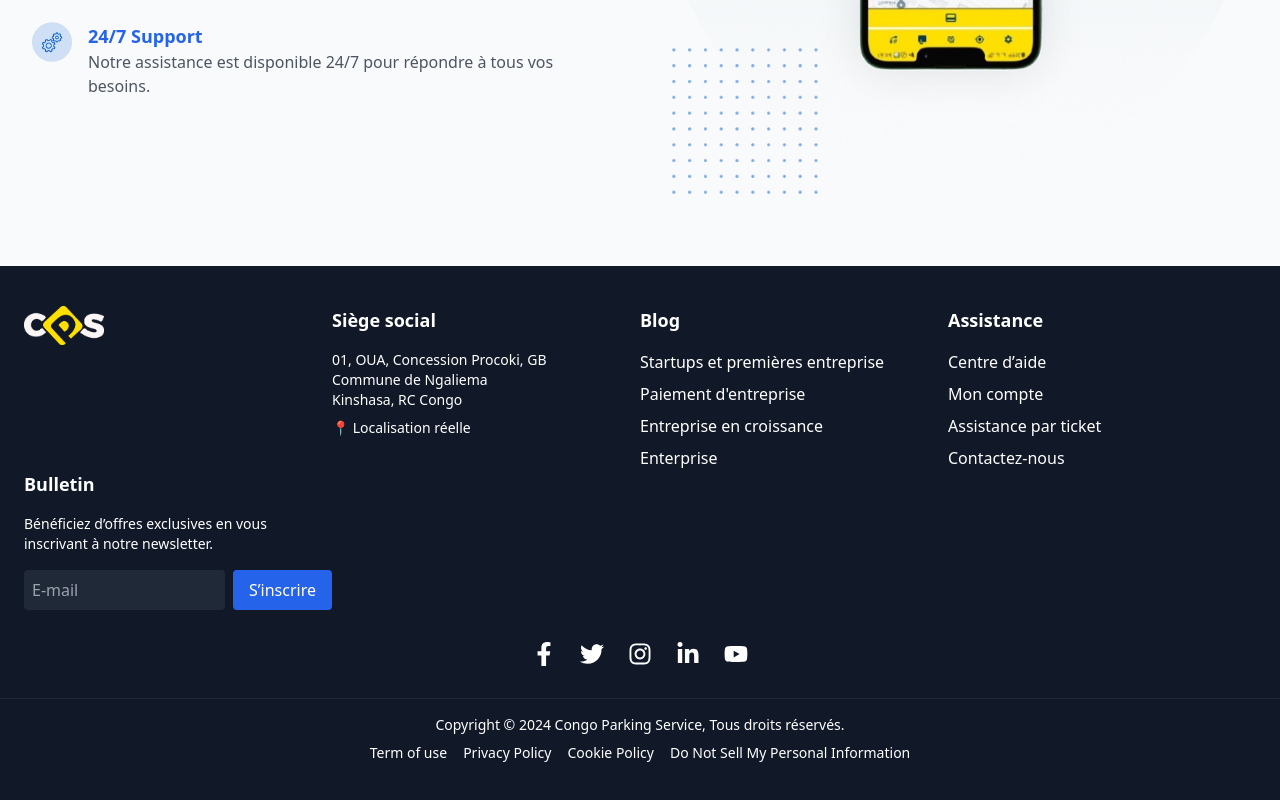
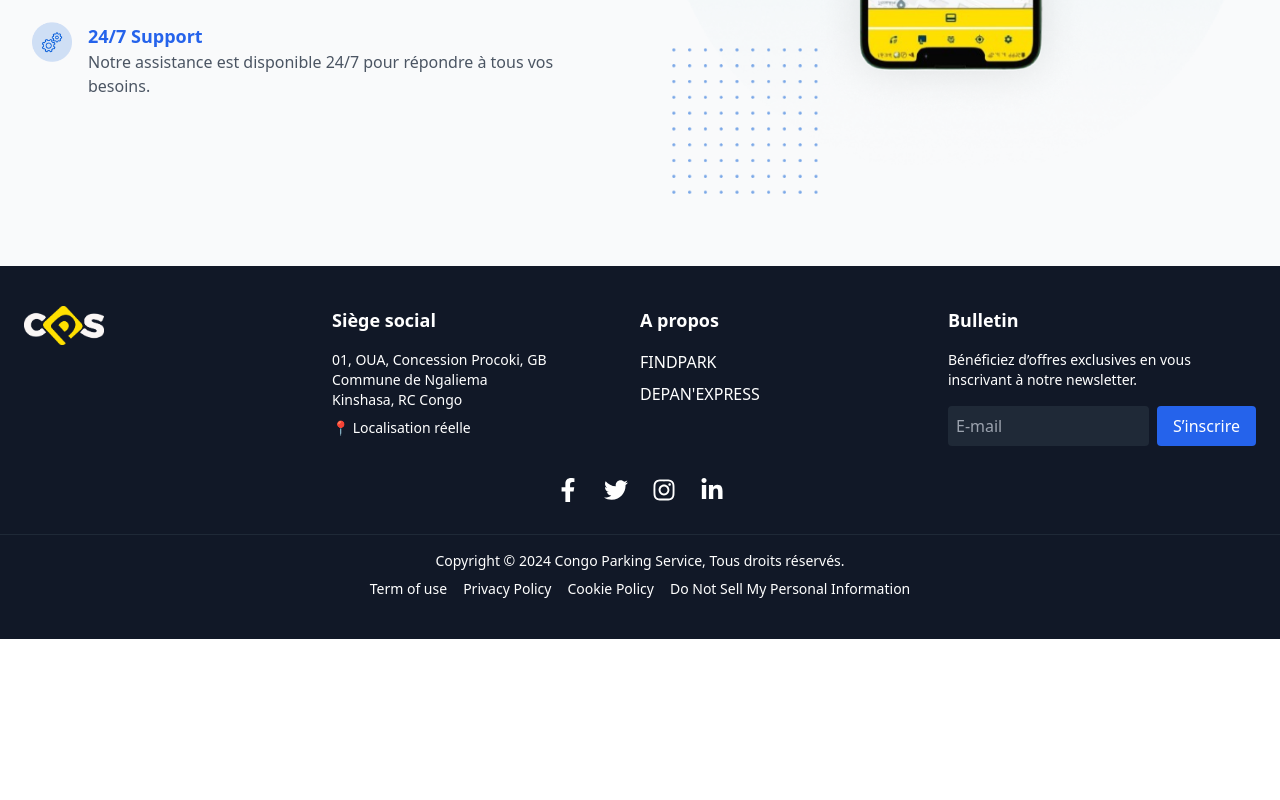
Before and after one commit to WinLuyeye/cps-website, a Next.js app: page /solutions in a window 1280 px wide. Shown: the part 3367-4167 px from the top of the page. After the commit the page ends 4006 px from the top, so only its background shows below. Built offline with nearby package versions, Linux system fonts and the light colour scheme.

Commit message:
first commit

```diff
--- a/src/components/ContactSection.js
+++ b/src/components/ContactSection.js
@@ -1,5 +1,6 @@
 import React from "react";
 import Image from "next/image";
+import Link from "next/link";
 
 const ContactSection = () => {
   return (
@@ -30,9 +31,9 @@ const ContactSection = () => {
           Lorem ipsum dolor sit amet, consectetur adipiscing elit. Ut elit tellus,
           luctus nec ullamcorper mattis, pulvinar dapibus leo.
         </p>
-        <button className="mt-6 px-6 py-3 bg-blue-500 text-white font-semibold rounded-md hover:bg-blue-600">
+        <Link href="/contact" className="mt-6 px-6 py-3 bg-blue-500 text-white font-semibold rounded-md hover:bg-blue-600">
           Contactez-nous
-        </button>
+        </Link>
       </div>
     </section>
   );
--- a/src/components/DownloadSection.js
+++ b/src/components/DownloadSection.js
@@ -24,17 +24,17 @@ const DownloadSection = () => {
         {/* Texte et boutons */}
         <div className="text-center md:text-left">
           <h2 className="text-3xl font-bold mb-4">Téléchargez FindPark</h2>
-          <p className="text-lg mb-6">
+          <div className="text-lg mb-6">
             Vous pourrez :
             <ul className="list-disc list-inside mt-2">
-              <li>Vérifier l'état de votre compte</li>
+              <li>Vérifier l&apos;état de votre compte</li>
               <li>Recharger des unités de stationnement</li>
-              <li>Accéder à l'historique de vos transactions</li>
+              <li>Accéder à l&apos;historique de vos transactions</li>
               <li>
                 Transférer des unités et payer le stationnement pour vos proches
               </li>
             </ul>
-          </p>
+          </div>
           <div className="flex justify-center md:justify-start gap-4">
             {/* Bouton Google Play */}
             <Link
--- a/src/components/Footer.js
+++ b/src/components/Footer.js
@@ -35,7 +35,7 @@ const Footer = () => {
         </div>
 
         {/* Blog Section */}
-        <div>
+        {/* <div>
           <h3 className="text-lg font-semibold mb-4">Blog</h3>
           <ul className="space-y-2">
             <li>
@@ -59,30 +59,20 @@ const Footer = () => {
               </Link>
             </li>
           </ul>
-        </div>
+        </div> */}
 
         {/* Assistance Section */}
         <div>
-          <h3 className="text-lg font-semibold mb-4">Assistance</h3>
+          <h3 className="text-lg font-semibold mb-4">A propos</h3>
           <ul className="space-y-2">
             <li>
-              <Link href="#" className="hover:underline">
-                Centre d’aide
+              <Link href="/solutions/findPark" className="hover:underline">
+                FINDPARK
               </Link>
             </li>
             <li>
-              <Link href="#" className="hover:underline">
-                Mon compte
-              </Link>
-            </li>
-            <li>
-              <Link href="#" className="hover:underline">
-                Assistance par ticket
-              </Link>
-            </li>
-            <li>
-              <Link href="#" className="hover:underline">
-                Contactez-nous
+              <Link href="/solutions/findPark" className="hover:underline">
+                DEPAN&apos;EXPRESS
               </Link>
             </li>
           </ul>
@@ -112,20 +102,17 @@ const Footer = () => {
 
       {/* Social Media Links */}
       <div className="flex justify-center space-x-6 mt-8">
-        <Link href="#" className="text-white hover:text-blue-500">
+        <Link href="https://www.facebook.com/CongoParking/" className="text-white hover:text-blue-500">
           <FaFacebookF size={24} />
         </Link>
-        <Link href="#" className="text-white hover:text-blue-400">
+        <Link href="https://x.com/congoparking" className="text-white hover:text-blue-400">
           <FaTwitter size={24} />
         </Link>
         <Link href="#" className="text-white hover:text-pink-500">
           <FaInstagram size={24} />
         </Link>
-        <Link href="#" className="text-white hover:text-blue-700">
+        <Link href="https://www.linkedin.com/company/congo-parking/" className="text-white hover:text-blue-700">
           <FaLinkedinIn size={24} />
-        </Link>
-        <Link href="#" className="text-white hover:text-red-500">
-          <FaYoutube size={24} />
         </Link>
       </div>
 
--- a/src/components/Header.js
+++ b/src/components/Header.js
@@ -47,7 +47,7 @@ const Header = () => {
         </div>
         <div className="flex items-center space-x-4 mt-2 lg:mt-0">
           <span>Suivez-nous :</span>
-          <Link href="#" className="hover:text-blue-600">
+          <Link href="https://www.facebook.com/CongoParking/" className="hover:text-blue-600">
             <FaFacebookF size={18} />
           </Link>
           <Link href="#" className="hover:text-blue-400">
@@ -82,8 +82,8 @@ const Header = () => {
               </button>
               {showSolutionsMenu && (
                 <ul className="absolute top-full mt-2 left-0 bg-white text-black rounded shadow-lg py-2 z-50 min-w-max px-4">
-                  <li className="mb-2"><Link href="/solutions/findPark" className="block px-4 py-2 hover:bg-gray-100 rounded">FINDPARK</Link></li>
-                  <li className="mb-2"><Link href="#solution2" className="block px-4 py-2 hover:bg-gray-100 rounded">DEPAN&apos;EXPRESS</Link></li>
+                  <li className="mb-2"><Link href="https://play.google.com/store/apps/details?id=com.cpspark.lipopo&hl=fr" className="block px-4 py-2 hover:bg-gray-100 rounded">FINDPARK</Link></li>
+                  <li className="mb-2"><Link href="" className="block px-4 py-2 hover:bg-gray-100 rounded">DEPAN&apos;EXPRESS</Link></li>
                 </ul>
               )}
             </li>
--- a/src/components/HeroSection.js
+++ b/src/components/HeroSection.js
@@ -2,6 +2,7 @@ import React from "react";
 import Image from "next/image";
 import AppImage from "../../public/AppImage.png"; // Remplacez par votre image
 import { FaBuilding, FaUser } from "react-icons/fa";
+import Link from "next/link";
 
 const HeroSection = () => {
   return (
@@ -13,18 +14,23 @@ const HeroSection = () => {
             Congo Parking Service
           </h3>
           <h1 className="text-4xl md:text-5xl font-bold leading-tight">
-        <span className="block">Stationnez où vous voulez,</span>
-        <span className="block">Quand vous voulez.</span>
-      </h1>
-          <p className="text-lg text-gray-100">
+            <span className="block">Stationnez où vous voulez,</span>
+            <span className="block">Quand vous voulez.</span>
+          </h1>
+          <p className="text-lg text-gray-200">
             Oubliez les contraintes du stationnement ! Congo Parking Service vous
             permet de réserver votre place de parking en quelques clics grâce à
             son application. Accédez à des milliers de parkings sécurisés à Kinshasa.
             Téléchargez dès maintenant et bénéficiez de nos offres sur mesure.
           </p>
-          <button className="bg-yellow-400 hover:bg-yellow-500 text-blue-900 px-6 py-3 rounded font-bold">
+          <Link
+            href="https://play.google.com/store/apps/details?id=com.cpspark.lipopo&hl=fr"
+            target="_blank"
+            rel="noopener noreferrer"
+            className="bg-yellow-400 hover:bg-yellow-500 text-blue-900 px-6 py-3 rounded font-bold inline-block transition-transform transform hover:scale-105"
+          >
             TÉLÉCHARGER FINDPARK
-          </button>
+          </Link>
         </div>
 
         {/* Image mobile */}
@@ -35,6 +41,7 @@ const HeroSection = () => {
             className="relative z-10"
             width={450}
             height={500}
+            priority
           />
         </div>
       </div>
@@ -46,14 +53,14 @@ const HeroSection = () => {
             <FaBuilding className="text-yellow-400" size={40} />
             <div>
               <p className="text-3xl font-bold">2000+</p>
-              <p className="text-sm">Société enregistrée</p>
+              <p className="text-sm">Sociétés enregistrées</p>
             </div>
           </div>
           <div className="flex items-center space-x-4">
             <FaUser className="text-yellow-400" size={40} />
             <div>
               <p className="text-3xl font-bold">850K+</p>
-              <p className="text-sm">Client actif</p>
+              <p className="text-sm">Clients actifs</p>
             </div>
           </div>
         </div>
--- a/src/components/contact/SocialMediaSection.jsx
+++ b/src/components/contact/SocialMediaSection.jsx
@@ -6,7 +6,7 @@ const SocialMediaSection = () => {
       <h4 className="text-lg font-semibold mb-4">Suivez nos réseaux sociaux</h4>
       <div className="flex space-x-4">
         <a
-          href="https://facebook.com"
+          href="https://www.facebook.com/CongoParking/"
           target="_blank"
           rel="noopener noreferrer"
           className="w-10 h-10 flex items-center justify-center rounded-full bg-blue-500 text-white hover:bg-blue-600 transition"
@@ -14,7 +14,7 @@ const SocialMediaSection = () => {
           <FaFacebookF className="w-5 h-5" />
         </a>
         <a
-          href="https://twitter.com"
+          href="https://x.com/congoparking"
           target="_blank"
           rel="noopener noreferrer"
           className="w-10 h-10 flex items-center justify-center rounded-full bg-blue-400 text-white hover:bg-blue-500 transition"
@@ -22,29 +22,13 @@ const SocialMediaSection = () => {
           <FaTwitter className="w-5 h-5" />
         </a>
         <a
-          href="https://twitter.com"
+          href="https://www.linkedin.com/company/congo-parking/"
           target="_blank"
           rel="noopener noreferrer"
           className="w-10 h-10 flex items-center justify-center rounded-full bg-blue-400 text-white hover:bg-blue-500 transition"
         >
           <FaLinkedin className="w-5 h-5" />
         </a>
-        <a
-          href="https://instagram.com"
-          target="_blank"
-          rel="noopener noreferrer"
-          className="w-10 h-10 flex items-center justify-center rounded-full bg-pink-500 text-white hover:bg-pink-600 transition"
-        >
-          <FaInstagram className="w-5 h-5" />
-        </a>
-        <a
-          href="https://youtube.com"
-          target="_blank"
-          rel="noopener noreferrer"
-          className="w-10 h-10 flex items-center justify-center rounded-full bg-red-500 text-white hover:bg-red-600 transition"
-        >
-          <FaYoutube className="w-5 h-5" />
-        </a>
       </div>
     </div>
   );
```
